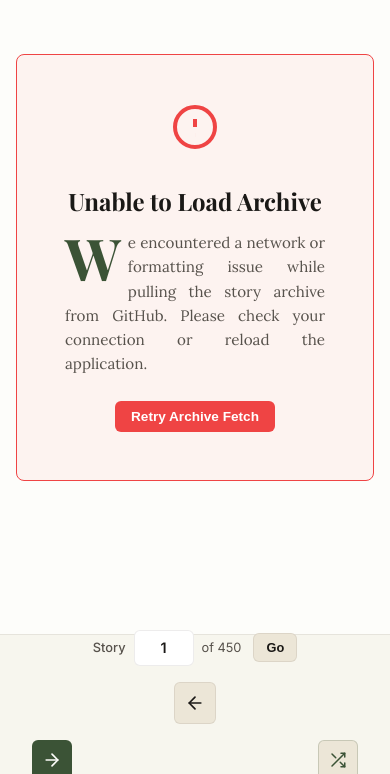
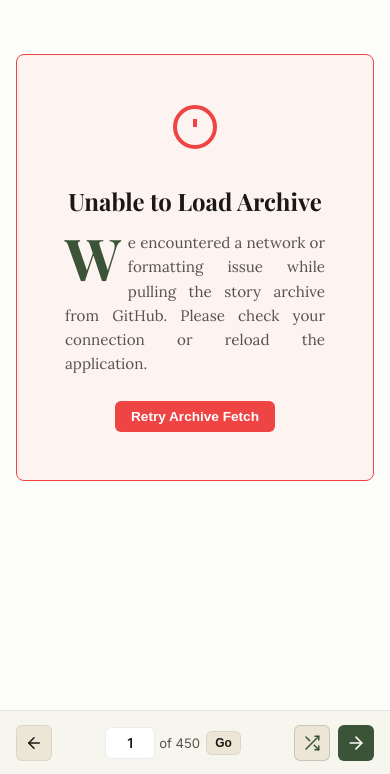
Before and after one commit to wilkens/sim-reader, a website: page index.html in a window 390 px wide. Shown: the part 70-844 px from the top of the page. Drawn offline with nearby package versions, Linux system fonts and the light colour scheme; no server answers; a web font is replaced by a local one.

Commit message:
Improve bottom nav bar on mobile

```diff
--- a/styles.css
+++ b/styles.css
@@ -1036,7 +1036,7 @@ body.theme-light .moon-icon { display: block; }
 @media (max-width: 768px) {
     :root {
         --header-height: 60px;
-        --footer-height: 140px; /* Expand for stacked items */
+        --footer-height: 64px; /* Highly compact single-line footer saving 76px of vertical space! */
     }
 
     .app-header {
@@ -1070,24 +1070,56 @@ body.theme-light .moon-icon { display: block; }
         padding: 24px 16px var(--footer-height) 16px;
     }
 
-    /* Sticky controls rearrange for smaller viewport height/width */
+    /* Highly compact, single-line horizontal controls */
     .controls-panel {
-        flex-direction: column;
-        gap: 16px;
+        flex-direction: row;
+        justify-content: space-between;
+        align-items: center;
+        gap: 8px;
+    }
+
+    .navigation-controls {
+        padding: 0 16px;
+        height: var(--footer-height);
     }
 
     .jump-container {
-        order: 1;
-        width: 100%;
+        font-size: 0.82rem;
+        gap: 4px;
+    }
+
+    .jump-container label {
+        display: none; /* Hide label "Story" to maximize space on mobile */
+    }
+
+    .story-index-input {
+        width: 50px;
+        height: 32px;
+        font-size: 0.85rem;
+    }
+
+    .jump-button {
+        padding: 4px 8px;
+        font-size: 0.75rem;
+    }
+
+    .total-count {
+        margin-right: 2px;
+    }
+
+    .nav-button span {
+        display: none; /* Hide button text to make it extremely compact icon buttons */
+    }
+
+    .nav-button {
+        padding: 8px;
+        width: 36px;
+        height: 36px;
         justify-content: center;
     }
 
-    .nav-button:first-child {
-        order: 2;
-    }
-
     .right-buttons {
-        order: 3;
+        gap: 8px;
     }
 
     .drawer-content {
@@ -1102,23 +1134,6 @@ body.theme-light .moon-icon { display: block; }
 
     .text-controls {
         display: none; /* Hide text sizing to prevent header overcrowding */
-    }
-
-    .right-buttons {
-        width: 100%;
-        justify-content: space-between;
-    }
-
-    .nav-button span {
-        display: none; /* Hide button text to make it extremely compact */
-    }
-
-    .nav-button {
-        padding: 10px;
-    }
-
-    .jump-container {
-        font-size: 0.8rem;
     }
 }
 
```
